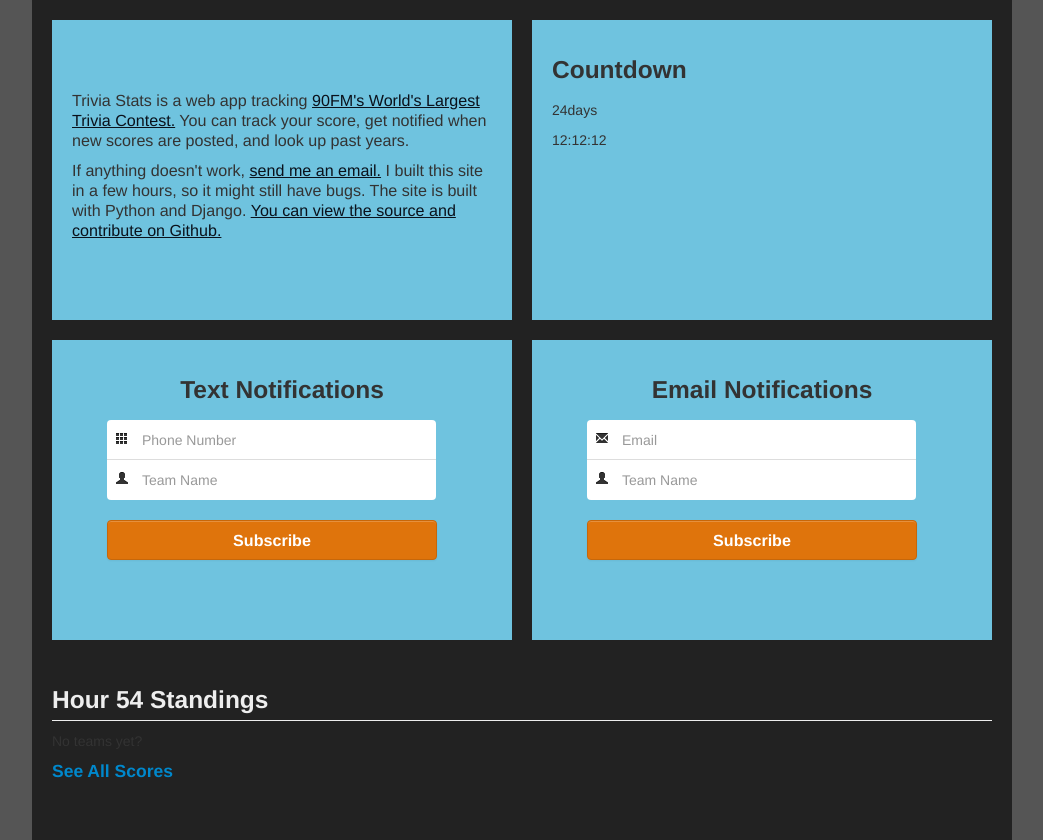
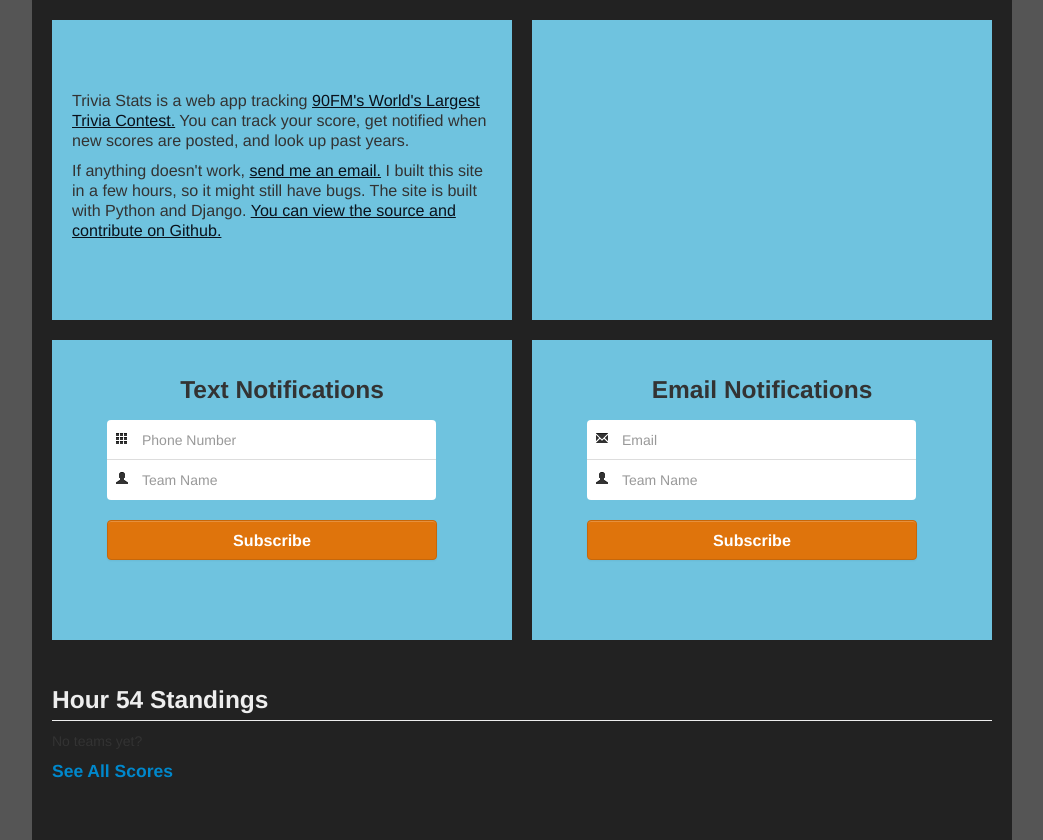
Before and after one commit to joshgachnang/90fm_trivia_stats, a Django app: template website/templates/homepage.html in a window 1280 px wide. Shown: the part 43-883 px from the top of the page, without its empty margins (118-1161 px from the left). Run offline with Django 3.2, Linux system fonts and the light colour scheme; the template is opened without the code that fills it, so the values that code supplies are empty.

Commit message:
Deleting countdown for now

```diff
--- a/website/templates/homepage.html
+++ b/website/templates/homepage.html
@@ -17,9 +17,9 @@
             The site is built with Python and Django. <a href="http://github.com/pcsforeducation/90fm_trivia_stats">You can view the source and contribute on Github.</a></p>
         </div>
         <div class="span6 flat_box timer_box">
-            <h3>Countdown</h3>
-            <p><span class="countdown">24</span><span class="countdown_days_text">days</span></p>
-            <span class="countdown_time">12</span><span class="countdown_colon">:</span><span class="countdown_time">12</span><span class="countdown_colon">:</span><span class="countdown_time">12</span>
+{#            <h3></h3>#}
+{#            <p><span class="countdown">24</span><span class="countdown_days_text">days</span></p>#}
+{#            <span class="countdown_time">12</span><span class="countdown_colon">:</span><span class="countdown_time">12</span><span class="countdown_colon">:</span><span class="countdown_time">12</span>#}
         </div>
     </div>
     <div class="row-fluid span12 signup_row">
```
